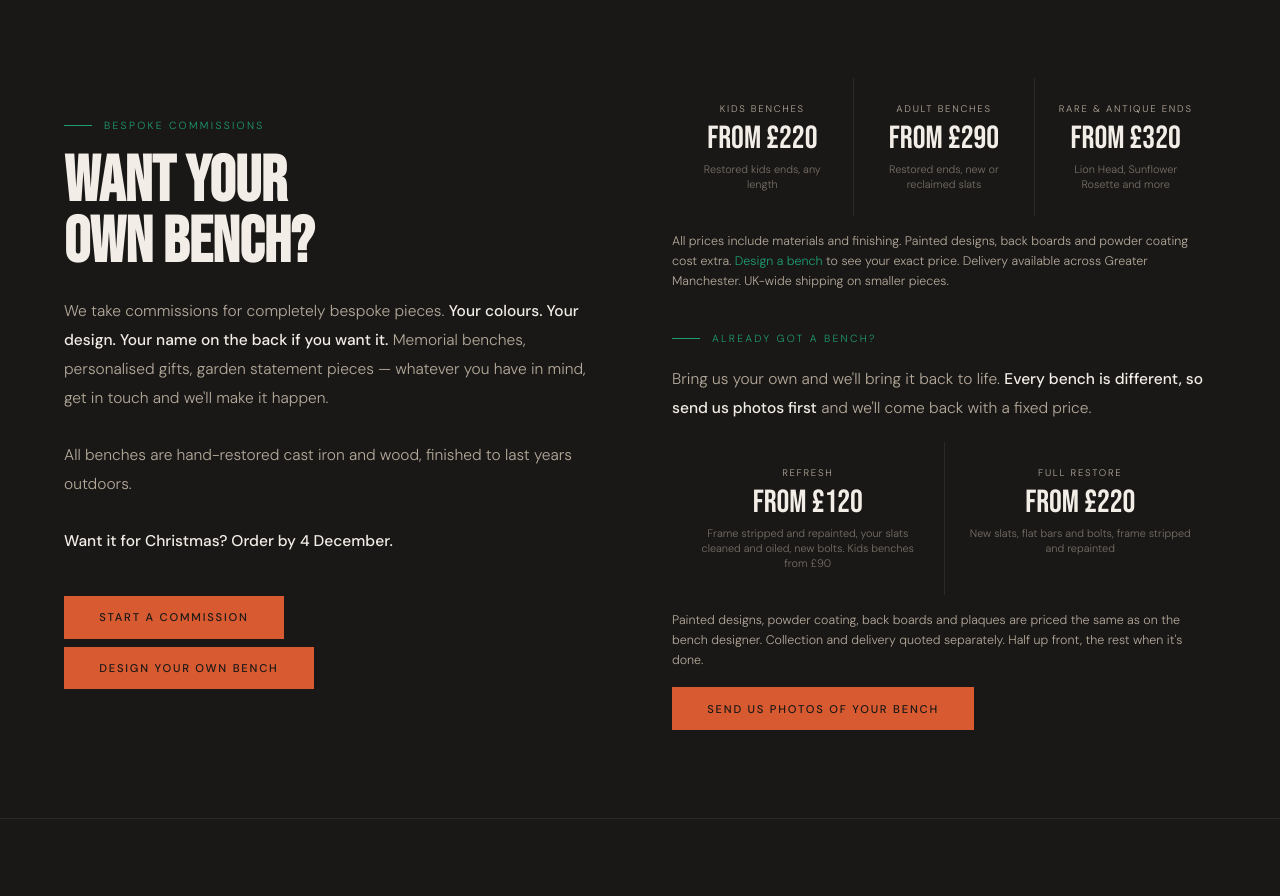
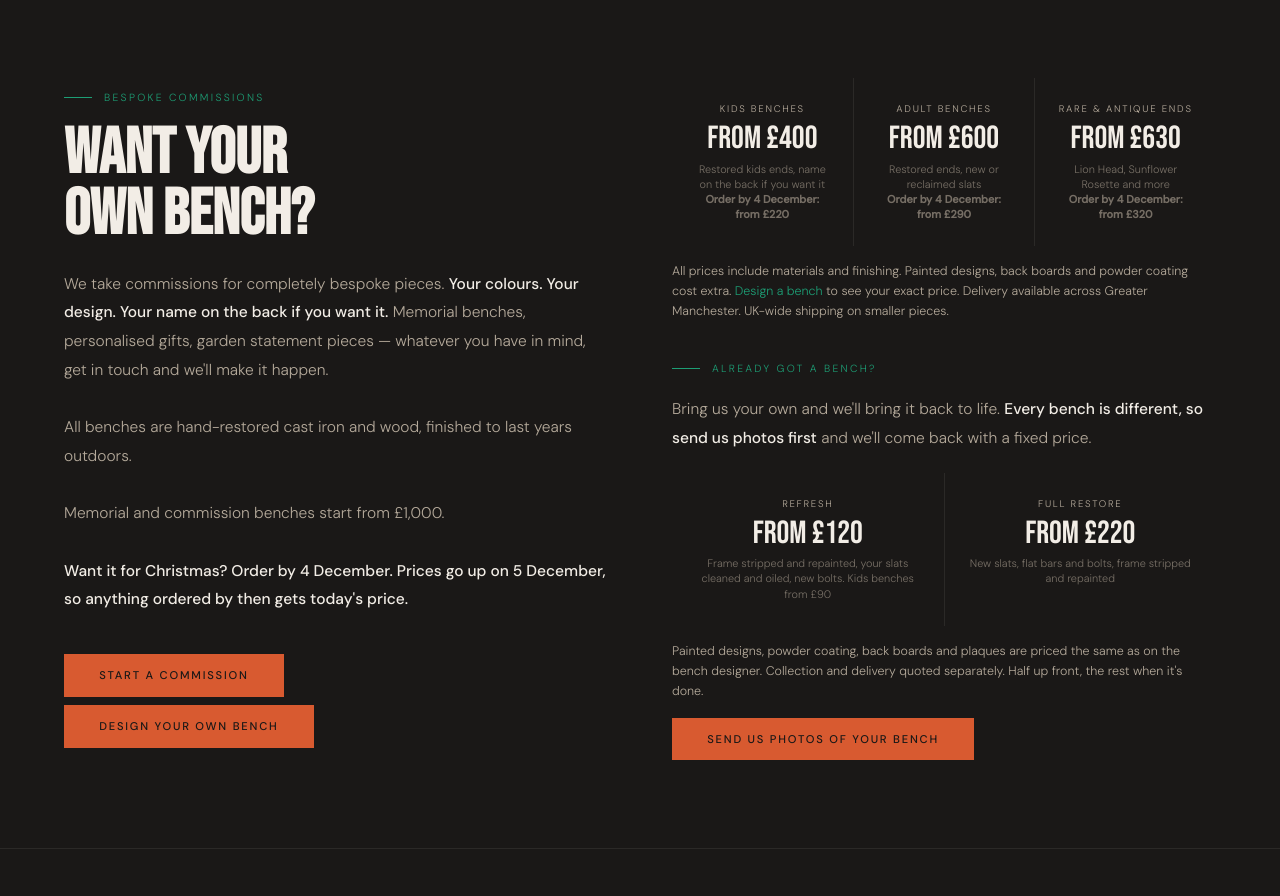
Before and after one commit to MancsStuff/Mancs-Stuff, a plain HTML site: page mancs-stuff-furniture.html in a window 1280 px wide. Shown: the part 2667-3563 px from the top of the page. Drawn offline with Linux system fonts and the light colour scheme.

Commit message:
New bench prices from 5 December, Christmas offer at today's prices until 4 December

```diff
--- a/mancs-stuff-furniture.html
+++ b/mancs-stuff-furniture.html
@@ -274,7 +274,7 @@
   <div>
     <div class="comm-tag">Bespoke commissions</div>
     <h2 class="comm-title">Want your<br>own bench?</h2>
-    <p class="comm-body">We take commissions for completely bespoke pieces. <strong>Your colours. Your design. Your name on the back if you want it.</strong> Memorial benches, personalised gifts, garden statement pieces — whatever you have in mind, get in touch and we'll make it happen.<br><br>All benches are hand-restored cast iron and wood, finished to last years outdoors.<br><br><strong>Want it for Christmas? Order by 4 December.</strong></p>
+    <p class="comm-body">We take commissions for completely bespoke pieces. <strong>Your colours. Your design. Your name on the back if you want it.</strong> Memorial benches, personalised gifts, garden statement pieces — whatever you have in mind, get in touch and we'll make it happen.<br><br>All benches are hand-restored cast iron and wood, finished to last years outdoors.<br><br>Memorial and commission benches start from £1,000.<span class="pre-dec"><br><br><strong>Want it for Christmas? Order by 4 December. Prices go up on 5 December, so anything ordered by then gets today's price.</strong></span></p>
     <a href="mailto:hello@mancsstuff.com?subject=Bench commission enquiry" class="btn-primary">Start a commission</a>
     <br><a href="mancs-stuff-bench-designer.html" class="btn-primary">Design your own bench</a>
   </div>
@@ -282,18 +282,18 @@
     <div class="pricing-grid">
       <div class="price-cell">
         <p class="price-tier">Kids benches</p>
-        <p class="price-amount">From £220</p>
-        <p class="price-desc">Restored kids ends, any length</p>
+        <p class="price-amount">From £400</p>
+        <p class="price-desc">Restored kids ends, name on the back if you want it<span class="pre-dec"><br><strong>Order by 4 December: from £220</strong></span></p>
       </div>
       <div class="price-cell">
         <p class="price-tier">Adult benches</p>
-        <p class="price-amount">From £290</p>
-        <p class="price-desc">Restored ends, new or reclaimed slats</p>
+        <p class="price-amount">From £600</p>
+        <p class="price-desc">Restored ends, new or reclaimed slats<span class="pre-dec"><br><strong>Order by 4 December: from £290</strong></span></p>
       </div>
       <div class="price-cell">
         <p class="price-tier">Rare &amp; antique ends</p>
-        <p class="price-amount">From £320</p>
-        <p class="price-desc">Lion Head, Sunflower Rosette and more</p>
+        <p class="price-amount">From £630</p>
+        <p class="price-desc">Lion Head, Sunflower Rosette and more<span class="pre-dec"><br><strong>Order by 4 December: from £320</strong></span></p>
       </div>
     </div>
     <p style="font-size:0.78rem;color:var(--warm-gray);margin-top:1rem;line-height:1.6;">All prices include materials and finishing. Painted designs, back boards and powder coating cost extra. <a href="mancs-stuff-bench-designer.html" style="color:var(--teal);text-decoration:none;">Design a bench</a> to see your exact price. Delivery available across Greater Manchester. UK-wide shipping on smaller pieces.</p>
@@ -399,5 +399,6 @@ window.addEventListener('load',function(){
 });
 </script>
 
+<script>if (Date.now() >= new Date('2026-12-05T00:00:00Z').getTime()) document.querySelectorAll('.pre-dec').forEach(e => e.remove());</script>
 </body>
 </html>
```
